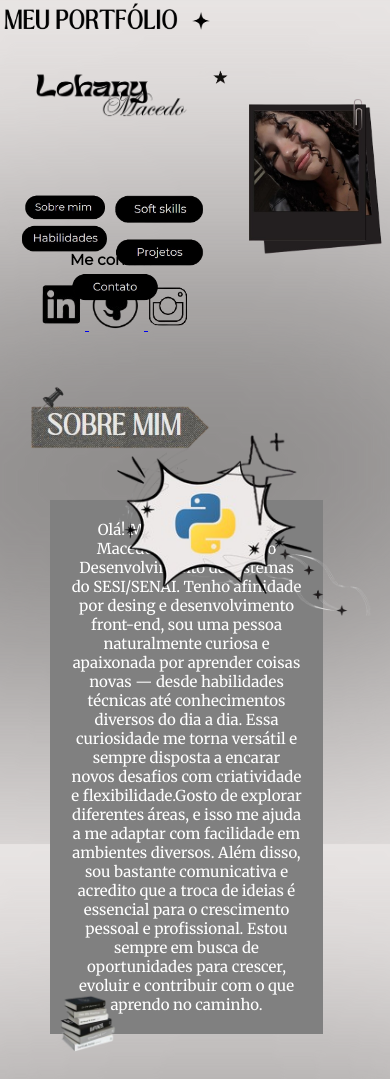
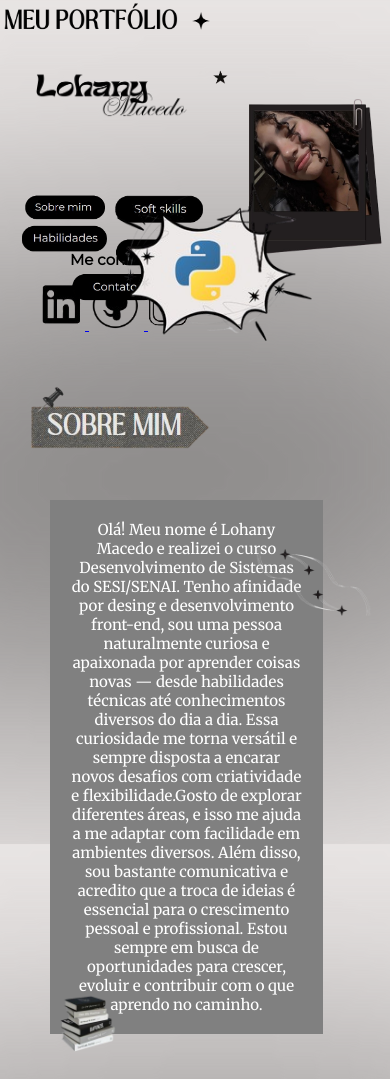
Before and after one commit to Lohanyy17/Portfolio, a Flask app: page / in a window 390 px wide. Shown: the top 1079 px of the page. Run offline with Flask 3, Linux system fonts and the light colour scheme.

Commit message:
Update style.css

```diff
--- a/static/styles/style.css
+++ b/static/styles/style.css
@@ -776,7 +776,7 @@ body{
     width: 50%;
     margin-left: 30%;
     position: absolute;
-    top: 50%;
+    top: 20%;
 
     transition: transform 0.4s ease;
 }
```
